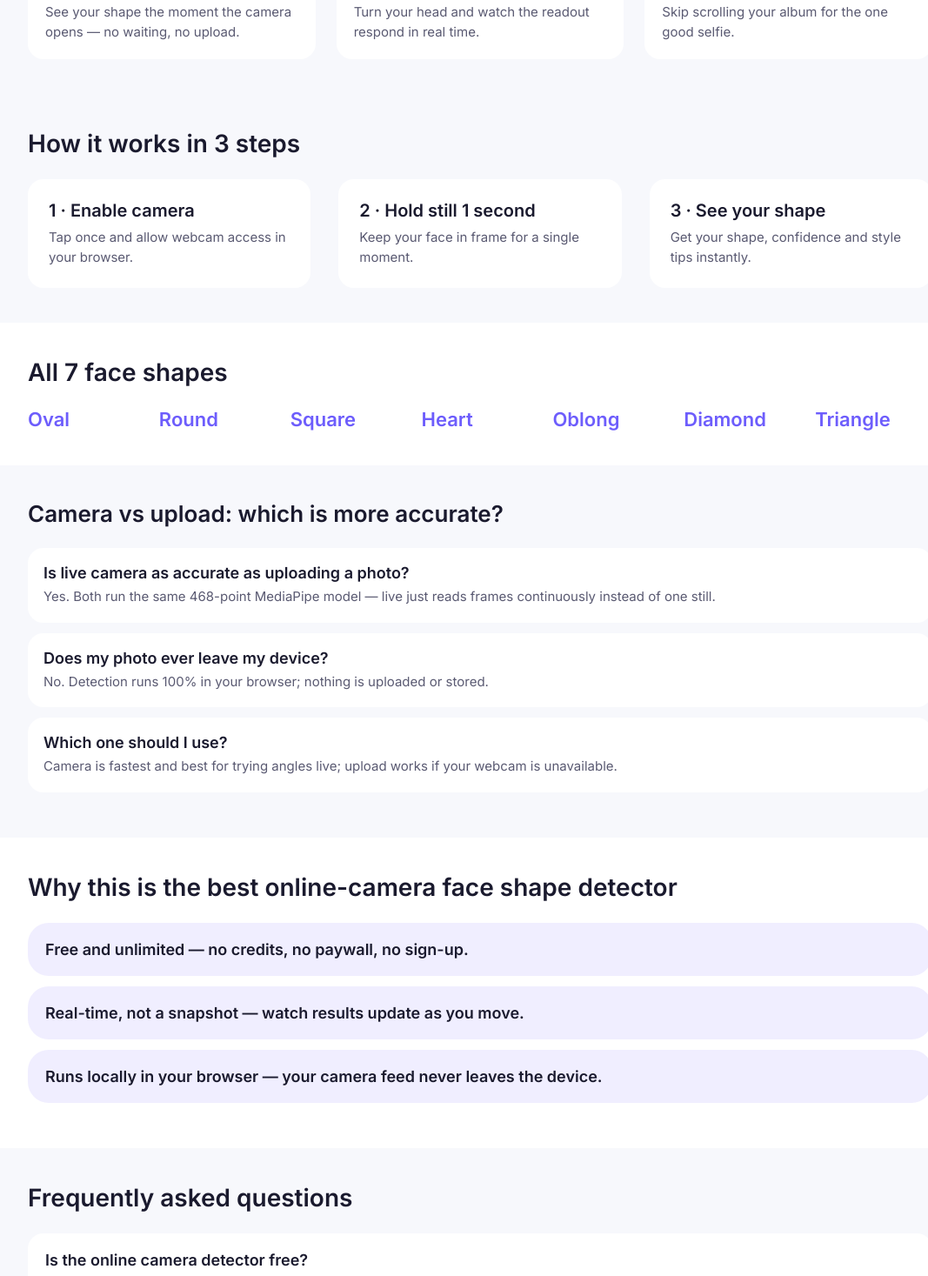
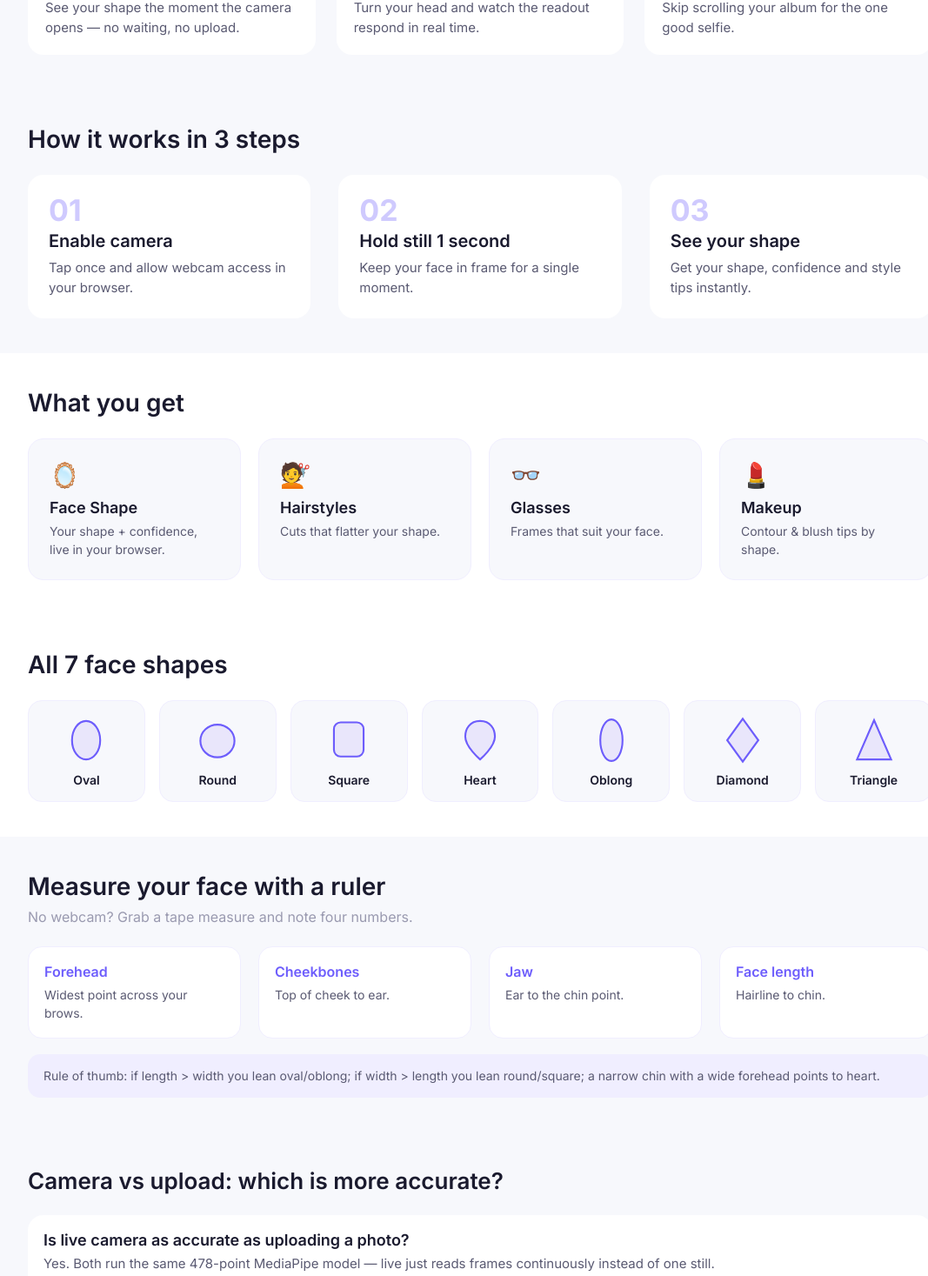
Before and after one commit to vincentsche-tech/faceshape, a Next.js app: page / in a window 1280 px wide. Shown: the part 1319-2786 px from the top of the page at 87% size, without its empty margins (88-1155 px from the left). Built offline with nearby package versions, Linux system fonts and the light colour scheme; no server answers.

Commit message:
feat(ui): result card delivery (shape tips + guide CTA), 478-landmark accuracy, What-you-get section, numbered steps, face-shape card grid, manual measure method

```diff
--- a/app/face-shapes/[shape]/page.tsx
+++ b/app/face-shapes/[shape]/page.tsx
@@ -83,7 +83,7 @@ export default async function FaceShapePage({ params }: { params: Promise<Params
               <span className="trustbadge primary">
                 {ShieldIcon}100% Private &amp; Secure
               </span>
-              <span className="trustbadge">{UserIcon}468 Landmarks</span>
+              <span className="trustbadge">{UserIcon}478 Landmarks</span>
               <span className="trustbadge">{CpuIcon}Local Processing</span>
               <span className="trustbadge">{LockIcon}Photo Never Leaves Device</span>
             </div>
--- a/app/globals.css
+++ b/app/globals.css
@@ -78,11 +78,14 @@ h1{font-size:58px;line-height:1.05;font-weight:600;color:var(--head);letter-spac
 /* 4. Result */
 .resultsec{background:var(--tint);padding:40px 0;}
 .resultsec h2{font-size:28px;font-weight:600;color:var(--head);margin-bottom:24px;}
-.resultcard{background:#fff;border-radius:24px;padding:36px;display:flex;align-items:center;gap:48px;}
-.rshape{font-size:48px;font-weight:600;color:var(--purple);min-width:220px;}
-.rconf{font-size:18px;color:var(--body);flex:1;}
-.chipcol{display:flex;flex-direction:column;gap:12px;}
-.chip{background:var(--lilac);color:var(--purple);font-weight:600;font-size:15px;padding:8px 18px;border-radius:17px;text-align:center;cursor:pointer;border:none;text-decoration:none;}
+.resultcard{background:#fff;border-radius:24px;padding:36px;display:flex;flex-wrap:wrap;align-items:center;gap:14px 48px;}
+.rshape{font-size:44px;font-weight:600;color:var(--purple);}
+.rconf{font-size:18px;color:var(--body);flex:1;min-width:220px;}
+.restips{display:flex;flex-direction:column;gap:10px;flex-basis:100%;margin-top:4px;}
+.rtip{font-size:15px;line-height:1.4;color:var(--head);display:flex;align-items:flex-start;gap:9px;}
+.rtip .ico{font-size:16px;line-height:1.3;}
+.fullguide{background:var(--purple);color:#fff;font-weight:600;font-size:15px;padding:12px 24px;border-radius:22px;text-decoration:none;display:inline-block;flex-basis:100%;text-align:center;margin-top:6px;}
+.fullguide:hover{opacity:.92;}
 .matchbar{display:flex;gap:6px;margin-top:14px;flex-wrap:wrap;}
 .matchbar span{font-size:12px;padding:4px 10px;border-radius:12px;background:#fff;color:var(--body);}
 .matchbar span.on{background:var(--purple);color:#fff;}
@@ -95,6 +98,7 @@ h1{font-size:58px;line-height:1.05;font-weight:600;color:var(--head);letter-spac
 .steps h2{font-size:28px;font-weight:600;color:var(--head);margin-bottom:24px;}
 .steprow{display:flex;gap:32px;}
 .stepcard{flex:1;background:#fff;border-radius:18px;padding:24px;}
+.stepnum{font-size:34px;font-weight:700;color:var(--purple);opacity:.32;line-height:1;margin-bottom:6px;}
 .stepcard .t{font-size:20px;font-weight:600;color:var(--head);margin-bottom:8px;}
 .stepcard .d{font-size:15px;line-height:1.5;}
 
@@ -102,7 +106,9 @@ h1{font-size:58px;line-height:1.05;font-weight:600;color:var(--head);letter-spac
 .shapes{background:#fff;padding:40px 0;}
 .shapes h2{font-size:28px;font-weight:600;color:var(--head);margin-bottom:24px;}
 .shapegrid{display:grid;grid-template-columns:repeat(7,1fr);gap:16px;}
-.shapegrid a{font-size:22px;font-weight:600;color:var(--purple);}
+.shapegrid a{display:flex;flex-direction:column;align-items:center;gap:8px;background:var(--tint);border:1.5px solid var(--lilac);border-radius:16px;padding:16px 8px;color:var(--head);font-size:14px;font-weight:600;transition:.15s;}
+.shapegrid a:hover{border-color:var(--purple);transform:translateY(-3px);box-shadow:0 8px 20px rgba(109,93,252,0.12);}
+.shapegrid .fig{display:flex;pointer-events:none;}
 
 /* 7. Camera vs upload */
 .cvu{background:var(--tint);padding:40px 0;}
@@ -161,6 +167,25 @@ footer .fmeta a{color:#C9C6E8;}
 .glassgrid{display:grid;grid-template-columns:repeat(3,1fr);gap:20px;}
 .glassitem{background:var(--lilac);border-radius:16px;padding:20px;font-size:15px;line-height:1.5;font-weight:500;color:var(--head);}
 .shapegrid a.cur{color:var(--muted);pointer-events:none;}
+
+/* what-you-get */
+.whatget{background:#fff;padding:40px 0;}
+.whatget h2{font-size:28px;font-weight:600;color:var(--head);margin-bottom:24px;}
+.whatgrid{display:grid;grid-template-columns:repeat(4,1fr);gap:20px;}
+.whatcard{background:var(--tint);border-radius:18px;padding:24px;border:1.5px solid var(--lilac);}
+.whatcard .wico{font-size:28px;margin-bottom:10px;}
+.whatcard .wt{font-size:18px;font-weight:600;color:var(--head);margin-bottom:6px;}
+.whatcard .wd{font-size:14px;line-height:1.5;}
+
+/* manual measure */
+.manual{background:var(--tint);padding:40px 0;}
+.manual h2{font-size:28px;font-weight:600;color:var(--head);margin-bottom:8px;}
+.manual .msub{font-size:16px;color:var(--muted);margin-bottom:24px;}
+.measgrid{display:grid;grid-template-columns:repeat(4,1fr);gap:20px;}
+.meas{background:#fff;border-radius:16px;padding:18px;border:1.5px solid var(--lilac);}
+.meas .ml{font-size:16px;font-weight:600;color:var(--purple);margin-bottom:6px;}
+.meas .md{font-size:14px;line-height:1.5;}
+.manual .mnote{font-size:14px;line-height:1.6;margin-top:18px;color:var(--body);background:var(--lilac);border-radius:14px;padding:14px 18px;}
 .privnote{margin-top:18px;display:flex;gap:10px;flex-wrap:wrap;}
 
 /* vs comparison page */
@@ -204,6 +229,7 @@ footer .fmeta a{color:#C9C6E8;}
   .cammodel{width:100%;flex:none;height:auto;}
   .diffrow,.steprow{flex-direction:column;}
   .shapegrid{grid-template-columns:repeat(3,1fr);}
+  .whatgrid,.measgrid{grid-template-columns:repeat(2,1fr);}
   .closing .wrap{flex-direction:column;gap:20px;align-items:flex-start;}
   .cmptable{display:block;overflow-x:auto;white-space:nowrap;}
   .shapehero .wrap{flex-direction:column;}
--- a/app/layout.tsx
+++ b/app/layout.tsx
@@ -96,7 +96,7 @@ export default function RootLayout({ children }: { children: React.ReactNode })
           <div className="wrap fmeta">
             <span>Last reviewed Aug 2026</span>
             <span>
-              Built with Google MediaPipe FaceLandmarker &mdash; 468 landmarks, 100% client-side
+              Built with Google MediaPipe FaceLandmarker &mdash; 478 landmarks, 100% client-side
             </span>
             <a href="/#steps">How it works</a>
           </div>
--- a/app/opengraph-image.tsx
+++ b/app/opengraph-image.tsx
@@ -44,7 +44,7 @@ export default async function Image() {
           Find Your Face Shape in Real Time
         </div>
         <div style={{ fontSize: 28, marginTop: 24, color: 'rgba(255,255,255,0.85)' }}>
-          Free · Private · No photo upload · 468 landmarks mapped in your browser
+          Free · Private · No photo upload · 478 landmarks mapped in your browser
         </div>
         <div
           style={{
--- a/app/page.tsx
+++ b/app/page.tsx
@@ -19,7 +19,7 @@ const FAQ = [
   },
   {
     q: 'How accurate is the live camera?',
-    a: 'It uses the same 468-point model as photo upload, with live averaging for steadier reads.',
+    a: 'It uses the same 478-point model as photo upload, with live averaging for steadier reads.',
   },
   {
     q: 'Camera or upload — which is more accurate?',
@@ -33,6 +33,16 @@ const FAQ = [
 
 const SHAPES = ['oval', 'round', 'square', 'heart', 'oblong', 'diamond', 'triangle'];
 
+const SHAPE_FIGS: Record<string, string> = {
+  oval: '<svg viewBox="0 0 56 68" width="48" height="58"><ellipse cx="28" cy="34" rx="19" ry="26" fill="#E9E6FB" stroke="#6D5DFC" stroke-width="2.5"/></svg>',
+  round: '<svg viewBox="0 0 56 68" width="48" height="58"><ellipse cx="28" cy="35" rx="23" ry="22" fill="#E9E6FB" stroke="#6D5DFC" stroke-width="2.5"/></svg>',
+  square: '<svg viewBox="0 0 56 68" width="48" height="58"><rect x="8" y="10" width="40" height="46" rx="9" fill="#E9E6FB" stroke="#6D5DFC" stroke-width="2.5"/></svg>',
+  heart: '<svg viewBox="0 0 56 68" width="48" height="58"><path d="M28 8 C14 8 8 19 8 29 C8 43 28 60 28 60 C28 60 48 43 48 29 C48 19 42 8 28 8 Z" fill="#E9E6FB" stroke="#6D5DFC" stroke-width="2.5"/></svg>',
+  oblong: '<svg viewBox="0 0 56 68" width="48" height="58"><ellipse cx="28" cy="34" rx="15" ry="28" fill="#E9E6FB" stroke="#6D5DFC" stroke-width="2.5"/></svg>',
+  diamond: '<svg viewBox="0 0 56 68" width="48" height="58"><polygon points="28,5 49,34 28,63 7,34" fill="#E9E6FB" stroke="#6D5DFC" stroke-width="2.5"/></svg>',
+  triangle: '<svg viewBox="0 0 56 68" width="48" height="58"><polygon points="28,7 51,60 5,60" fill="#E9E6FB" stroke="#6D5DFC" stroke-width="2.5"/></svg>',
+};
+
 const softwareLd = {
   '@context': 'https://schema.org',
   '@type': 'SoftwareApplication',
@@ -43,7 +53,7 @@ const softwareLd = {
   featureList: [
     'live camera',
     'real-time face detection',
-    '468 facial landmarks',
+    '478 facial landmarks',
     'no upload',
     'browser local processing',
   ],
@@ -107,16 +117,48 @@ export default function HomePage() {
           <h2>How it works in 3 steps</h2>
           <div className="steprow">
             <div className="stepcard">
-              <h3 className="t">1 · Enable camera</h3>
+              <div className="stepnum">01</div>
+              <h3 className="t">Enable camera</h3>
               <div className="d">Tap once and allow webcam access in your browser.</div>
             </div>
             <div className="stepcard">
-              <h3 className="t">2 · Hold still 1 second</h3>
+              <div className="stepnum">02</div>
+              <h3 className="t">Hold still 1 second</h3>
               <div className="d">Keep your face in frame for a single moment.</div>
             </div>
             <div className="stepcard">
-              <h3 className="t">3 · See your shape</h3>
+              <div className="stepnum">03</div>
+              <h3 className="t">See your shape</h3>
               <div className="d">Get your shape, confidence and style tips instantly.</div>
+            </div>
+          </div>
+        </div>
+      </section>
+
+      {/* 5b. What you get */}
+      <section className="whatget">
+        <div className="wrap">
+          <h2>What you get</h2>
+          <div className="whatgrid">
+            <div className="whatcard">
+              <div className="wico">🪞</div>
+              <div className="wt">Face Shape</div>
+              <div className="wd">Your shape + confidence, live in your browser.</div>
+            </div>
+            <div className="whatcard">
+              <div className="wico">💇</div>
+              <div className="wt">Hairstyles</div>
+              <div className="wd">Cuts that flatter your shape.</div>
+            </div>
+            <div className="whatcard">
+              <div className="wico">👓</div>
+              <div className="wt">Glasses</div>
+              <div className="wd">Frames that suit your face.</div>
+            </div>
+            <div className="whatcard">
+              <div className="wico">💄</div>
+              <div className="wt">Makeup</div>
+              <div className="wd">Contour &amp; blush tips by shape.</div>
             </div>
           </div>
         </div>
@@ -129,10 +171,41 @@ export default function HomePage() {
           <div className="shapegrid">
             {SHAPES.map((s) => (
               <a key={s} href={`/face-shapes/${s}`}>
+                <span className="fig" dangerouslySetInnerHTML={{ __html: SHAPE_FIGS[s] }} />
                 {s.charAt(0).toUpperCase() + s.slice(1)}
               </a>
             ))}
           </div>
+        </div>
+      </section>
+
+      {/* 6b. Manual measure */}
+      <section className="manual">
+        <div className="wrap">
+          <h2>Measure your face with a ruler</h2>
+          <p className="msub">No webcam? Grab a tape measure and note four numbers.</p>
+          <div className="measgrid">
+            <div className="meas">
+              <div className="ml">Forehead</div>
+              <div className="md">Widest point across your brows.</div>
+            </div>
+            <div className="meas">
+              <div className="ml">Cheekbones</div>
+              <div className="md">Top of cheek to ear.</div>
+            </div>
+            <div className="meas">
+              <div className="ml">Jaw</div>
+              <div className="md">Ear to the chin point.</div>
+            </div>
+            <div className="meas">
+              <div className="ml">Face length</div>
+              <div className="md">Hairline to chin.</div>
+            </div>
+          </div>
+          <p className="mnote">
+            Rule of thumb: if length &gt; width you lean oval/oblong; if width &gt; length you lean
+            round/square; a narrow chin with a wide forehead points to heart.
+          </p>
         </div>
       </section>
 
@@ -143,7 +216,7 @@ export default function HomePage() {
           <div className="qa">
             <div className="q">Is live camera as accurate as uploading a photo?</div>
             <div className="a">
-              Yes. Both run the same 468-point MediaPipe model — live just reads frames continuously
+              Yes. Both run the same 478-point MediaPipe model — live just reads frames continuously
               instead of one still.
             </div>
           </div>
--- a/app/vs/page.tsx
+++ b/app/vs/page.tsx
@@ -25,7 +25,7 @@ const ROWS = [
   { feat: 'Live camera, real-time readout', us: 'Yes — instant, updates as you move', them: 'Photo only — no live preview' },
   { feat: 'Privacy — no image leaves your device', us: 'Yes — 100% in-browser', them: 'Usually requires uploading the photo' },
   { feat: 'Free & no sign-up', us: 'Yes', them: 'Varies by tool' },
-  { feat: 'Landmark precision (468 pts)', us: 'Yes', them: 'Varies by tool' },
+  { feat: 'Landmark precision (478 pts)', us: 'Yes', them: 'Varies by tool' },
   { feat: 'No app install (browser-native)', us: 'Yes — any modern browser', them: 'App download or upload flow' },
   { feat: 'Mobile-friendly', us: 'Yes', them: 'Varies by tool' },
   { feat: 'Instant result (no wait)', us: 'Yes', them: 'Wait for upload + processing' },
@@ -203,7 +203,7 @@ export default function VsPage() {
             <h2>Try the live, private detector</h2>
             <p>Free, no upload, no sign-up. Runs entirely in your browser.</p>
             <div className="privnote">
-              <span className="trustbadge primary">{UserIcon}468 Landmarks</span>
+              <span className="trustbadge primary">{UserIcon}478 Landmarks</span>
               <span className="trustbadge primary">{CpuIcon}Local Processing</span>
             </div>
           </div>
--- a/lib/site.ts
+++ b/lib/site.ts
@@ -32,5 +32,5 @@ export const SITE = {
   adsensePub: "ca-pub-XXXXXX",
   tagline: "Real-time face shape detector that runs entirely in your browser.",
   description:
-    "Open your camera and see your face shape in real time — no photo upload, no sign-up. Our 468-landmark detector runs in-browser and names your shape.",
+    "Open your camera and see your face shape in real time — no photo upload, no sign-up. Our 478-landmark detector runs in-browser and names your shape.",
 };
```
Also changed, not shown: components/LiveDetector.tsx (+32 -12 lines).
